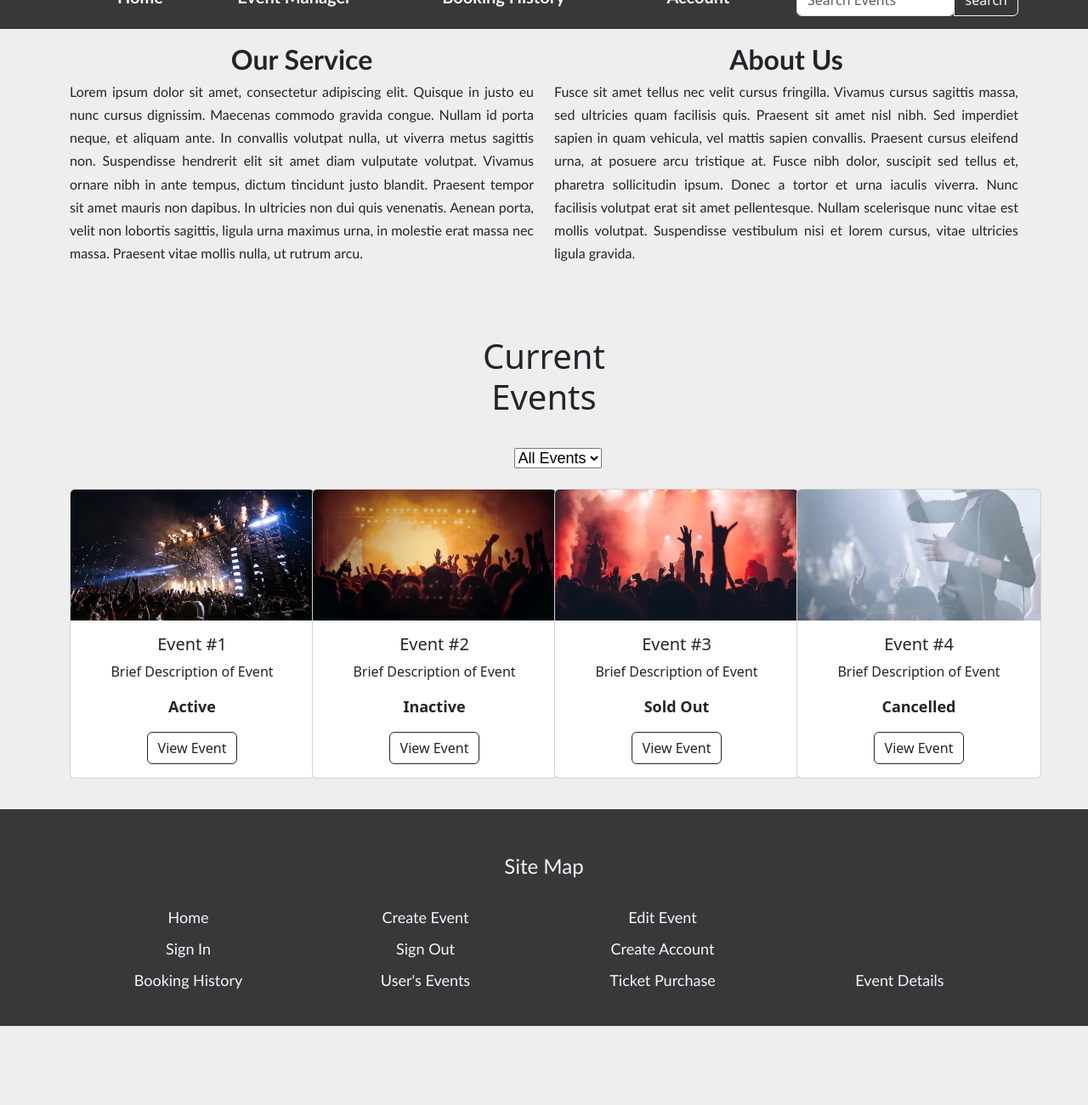
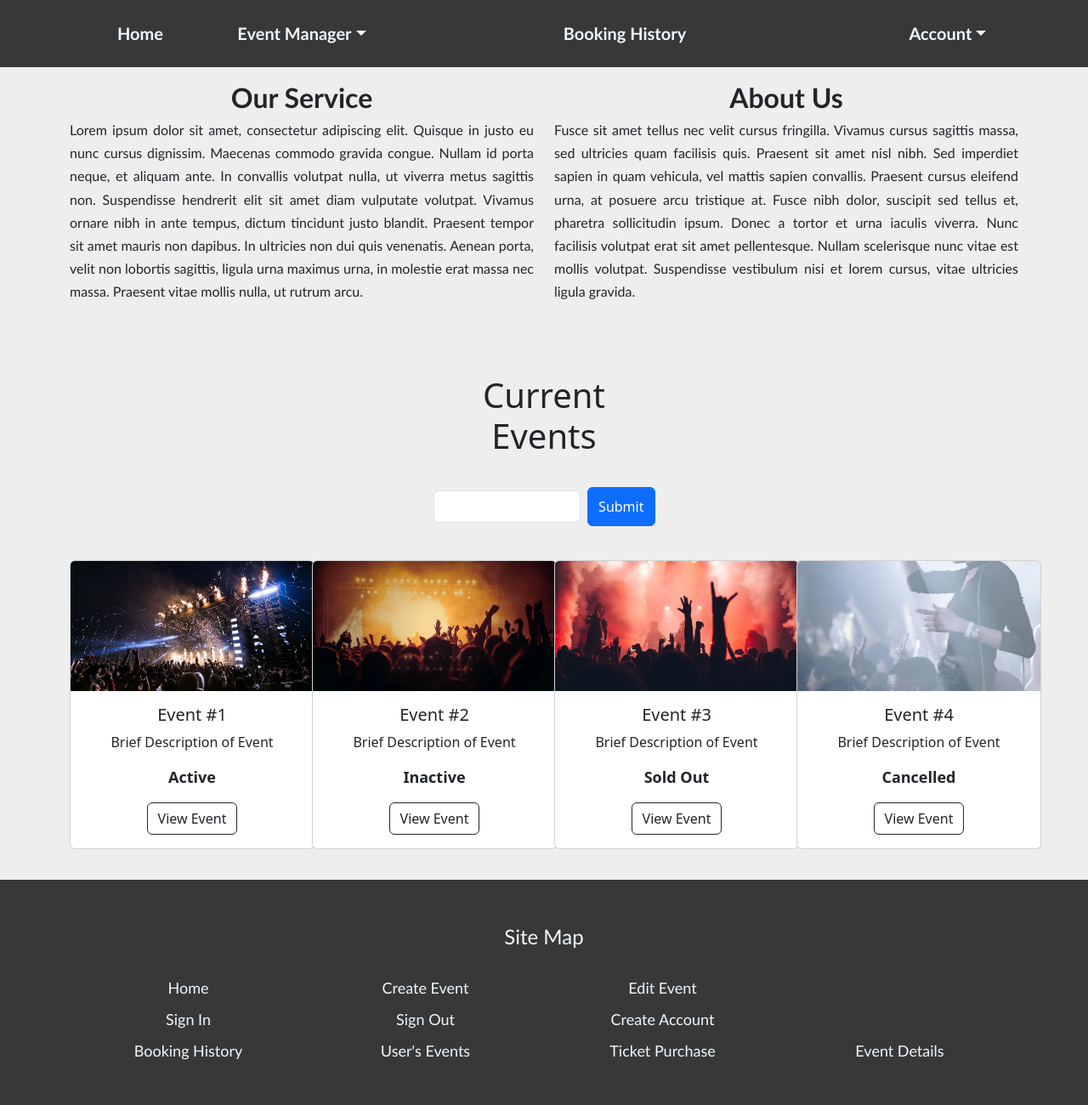
Before and after one commit to Onyxeagle/IAB207-JKL-DB, a Flask app: page / in a window 1280 px wide. Shown: the part 217-1517 px from the top of the page at 85% size. Before the commit the page ends 1424 px from the top, so only its background shows below. Run offline with Flask 3, Linux system fonts and the light colour scheme; some libraries are stand-ins or nearby versions.

Commit message:
HTML adjustments
Made some changes to the html content of pages and removed redundant code that served no purpose.

```diff
--- a/a3_starter_code-main/projectfile/website/event_manage.py
+++ b/a3_starter_code-main/projectfile/website/event_manage.py
@@ -42,7 +42,6 @@ def check_upload_file(form):
     fp.save(upload_path)
     return db_upload_path
 
-
 # creates a route that will display the user's events that they have posted and are editable
 @eventbp.route('/editable_events', methods=['GET','POST'])
 def editable_events():
--- a/a3_starter_code-main/projectfile/website/forms.py
+++ b/a3_starter_code-main/projectfile/website/forms.py
@@ -70,7 +70,3 @@ class BookForm(FlaskForm):
 # the comment form that will display on each event
 class CommentForm(FlaskForm):
     submit = SubmitField('Comment')
-
-class SearchForm(FlaskForm):
-    search = SearchField('Search events', validators=[InputRequired()])
-    submit = SubmitField('Search')
--- a/a3_starter_code-main/projectfile/website/static/style/styles.css
+++ b/a3_starter_code-main/projectfile/website/static/style/styles.css
@@ -6,7 +6,7 @@ body {
 /* the below is code is used to space the bodies of text on the home page */
 #texthead {
     padding-top: 25px;
-    padding-bottom: 15px;
+    padding-bottom: 25px;
 }
 
 /* The below two segments create the banner strip at the top of the web page and designate the colour and font for the text */
@@ -21,13 +21,14 @@ body {
 }
 
 /* This section of code places the image at the very top of the page */
-.header {
+#jumbo {
   background-image:  linear-gradient(to bottom, rgba(48, 48, 48, 0.52), rgba(0, 0, 0, 0.73)), url('https://images.pexels.com/photos/1540319/pexels-photo-1540319.jpeg?auto=compress&cs=tinysrgb&w=1260&h=750&dpr=1');
   background-repeat: no-repeat;
   background-size: cover;
   background-attachment: fixed;
   object-fit: cover;
   padding-bottom: 13.5%;
+  font-family: 'Trebuchet MS', 'Lucida Sans Unicode', 'Lucida Grande', 'Lucida Sans', Arial, sans-serif;
 }
 
 /* This is responsible for styling the cards that show the events that are occuring to the user and the one below is the spaceing of it in relation to other content */
--- a/a3_starter_code-main/projectfile/website/templates/base.html
+++ b/a3_starter_code-main/projectfile/website/templates/base.html
@@ -1,5 +1,4 @@
 <html>
-
 <head>
   <meta charset="utf-8">
   <meta name="viewport" content="width=device-width, initial-scale=1">
@@ -13,10 +12,25 @@
 <body>
     <!-- Header -->
     <header>
-        <!-- header is used to make the background image above the banner appear -->
-        <!-- There is probably a better way to do this but it works and I do not want to test fate -->
-        <div class="header">
+      <div class="p-5 bg-primary text-white" id="jumbo">
+        <div class="row">
+          <div class="col-3 col-md-3 col-sm-3">
+            <h1>Orchestrator</h1>
+            <p>For all your music event management needs</p>
           </div>
+          <div class="col-3 col-md-3 col-sm-2 ms-auto">
+            <div class="input-group justify-content-end">
+              <!-- if user is not logged in -->
+              <a class="nav-item nav-link" href="/account/sign_in">Sign In &ensp;</a>
+              <a class="nav-item nav-link" href="/account/create_account">Create Account &ensp;</a>
+              <!-- if user is logged in display this -->
+              <!-- <p>Hello, {{user}} &ensp;</p>-->
+              <a class="nav-item nav-link" href="/account/sign_out">Sign Out &ensp;</a>
+            </div>
+          </div>
+        </div>
+      </div>
+
       <!-- Navbar -->
       <div class="banner-strip">
         <!-- Create a container using bootstrap that contains the link banner to all the other pages -->
@@ -46,17 +60,10 @@
                 <a class="dropdown-item" href="/account/create_account">Create Account</a>
               </div>
             </div>
-              <!-- Renders the search bar at the top of the screen -->
-              <div class="col-3 col-md-3 col-sm-3">
-                <div class="input-group">
-                  <input type="search" class="form-control rounded" placeholder="Search Events" aria-label="Search">
-                  <button type="button" class="btn btn-outline-light">search</button>
             </div>
           </div>
         </div>
       </div>
-        </div>
-
 
       {% block header %}
       {% endblock %}
--- a/a3_starter_code-main/projectfile/website/templates/index.html
+++ b/a3_starter_code-main/projectfile/website/templates/index.html
@@ -54,19 +54,13 @@
             </div>
          </div>
 
-         <!-- Uses bootstrap to display the genre select form and the searchbar -->
          <div class="row justify-content-center">
-            <!-- Custom parameters that places the element in the center of the row -->
-            <div class="col-1 col-md-1 col-sm-1">
-               <!-- Selects the type of form and the options available within it -->
-               <select class="form-select-md" id="genre_select">
-                  <option selected>All Events</option>
-                  <option value="1">Rock</option>
-                  <option value="2">Electronic</option>
-                  <option value="3">Punk</option>
-                  <option value="4">Rap</option>
-                  <option value="5">Classical</option>
-               </select>
+            <!-- Uses bootstrap to display the genre select form and the searchbar -->
+            <div class="col-3 sm-3 md-3">
+               <form class="form-inline d-flex flex-nowrap" action="{{url_for('main.search')}}">
+                  <input type="text" name="search" class="form-control flex-grow-1 my-1 mr-sm-2" id="SearchForm">
+                  <button type="submit" class="flex-shrink-1 btn btn-primary ms-2">Submit</button>
+               </form>
             </div>
          </div>
       </div>
```
Lines whose indentation alone changed are shown as unchanged.
